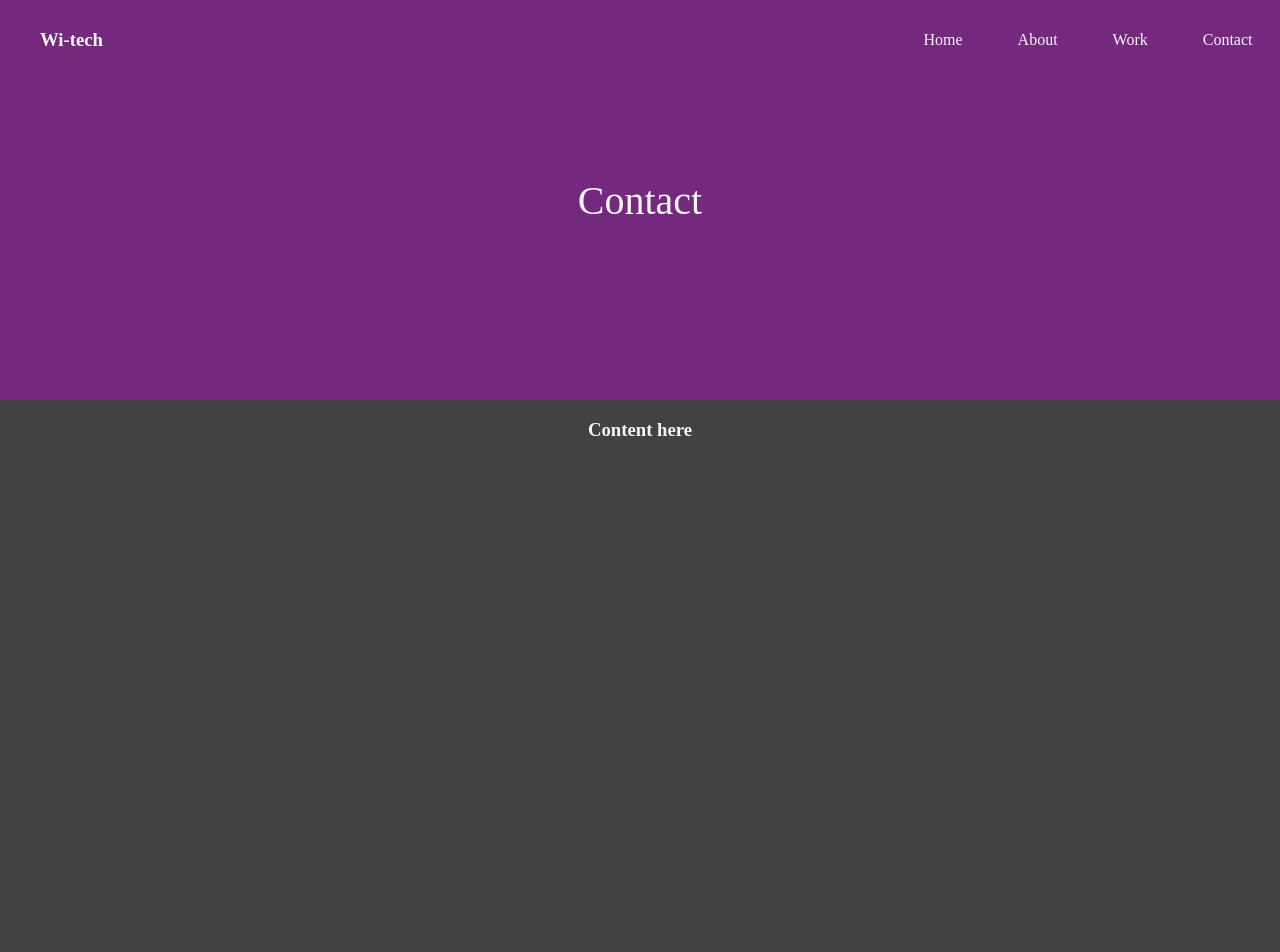
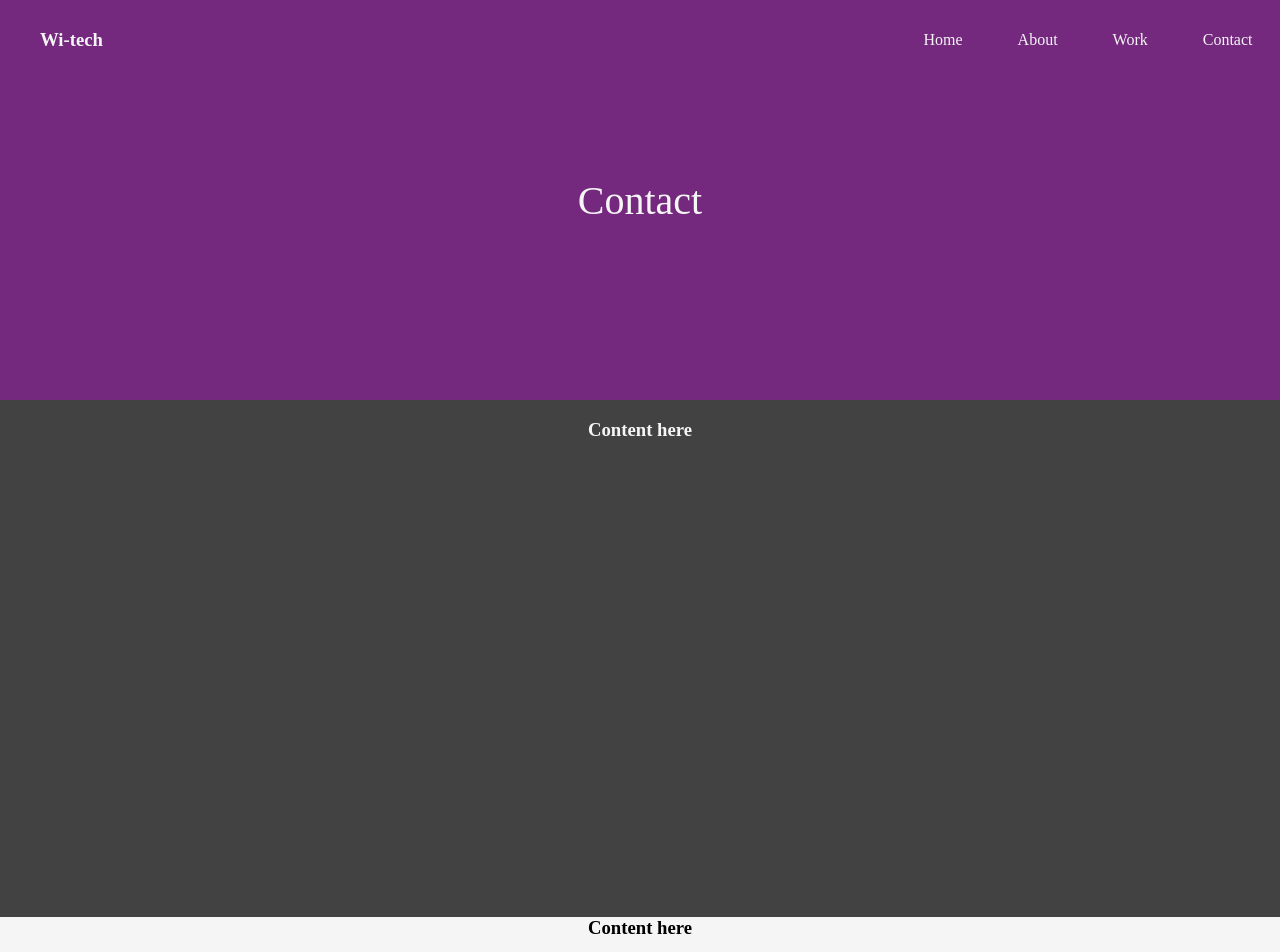
Before and after one commit to BuddhaTheChef/fl-2020, a React (Create React App) app: page /contact in a window 1280 px wide. Shown: the top 952 px of the page. Before the commit the page ends 899 px from the top, so only its background shows below. Built offline with nearby package versions, Linux system fonts and the light colour scheme.

Commit message:
adding in styles

```diff
--- a/src/App.css
+++ b/src/App.css
@@ -163,9 +163,15 @@ align-items: center;
 background-color: rgb(116, 41, 126);
 }
 
-.lower-contact-div {
+.mid-contact-div {
   color: whitesmoke;
   height: 60vh;
+}
+
+.lower-contact-div {
+  color: black;
+  height: 60vh;
+  background-color: whitesmoke;
 }
 
 
--- a/src/components/Contact/Contact.js
+++ b/src/components/Contact/Contact.js
@@ -7,6 +7,9 @@ export default class Contact extends Component {
             <div className="main-contact-div">
                 <div className="header-contact-div"><p style={{padding: '95px', fontSize: '40px'}}>Contact</p></div>
             </div>
+            <div className="mid-contact-div">
+                <h3>Content here</h3>
+            </div>
             <div className="lower-contact-div">
                 <h3>Content here</h3>
             </div>
```
